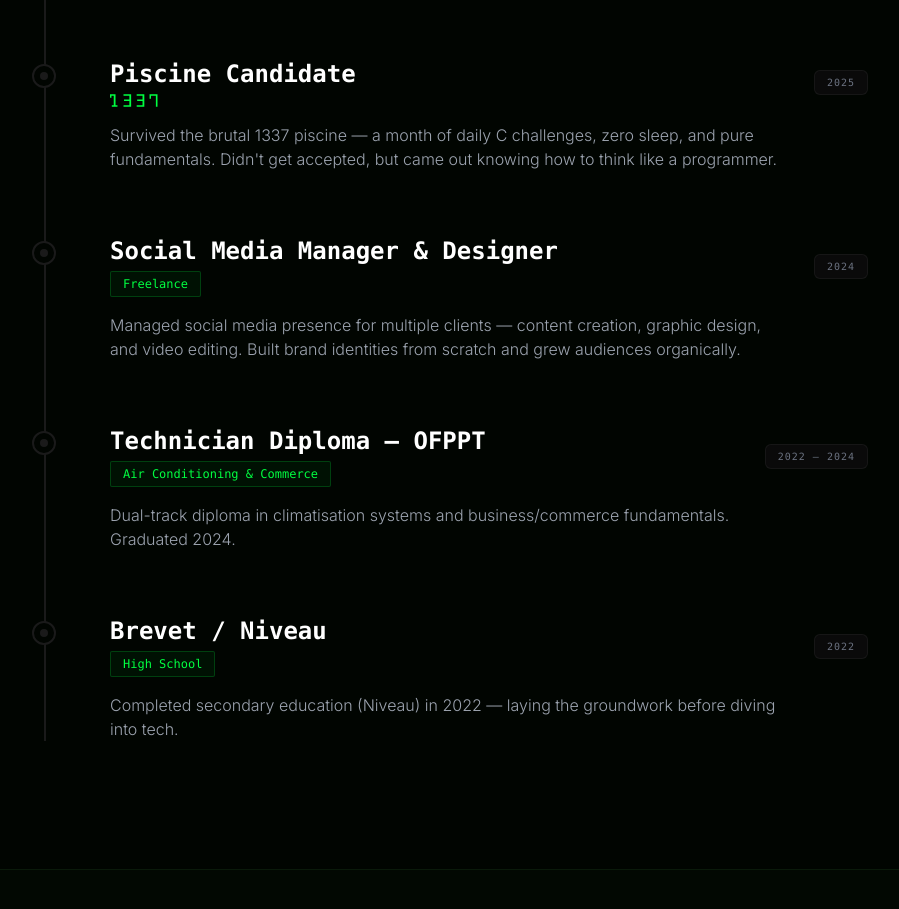
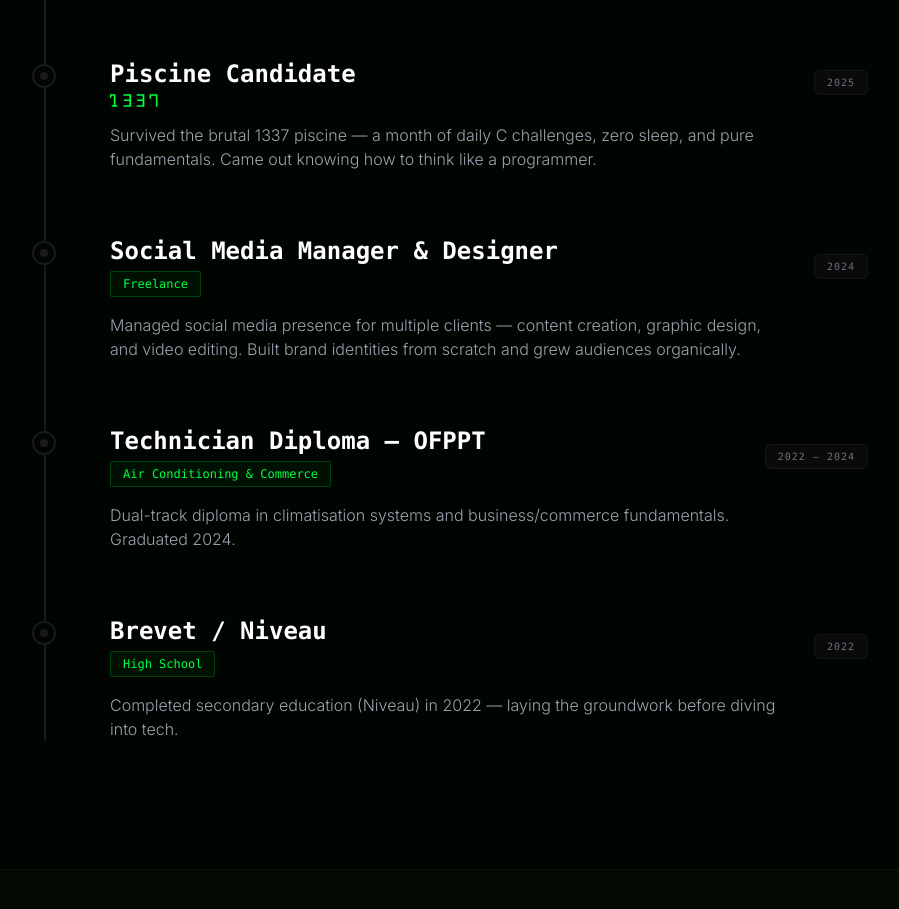
Before and after one commit to Anwaroxxx/Portfolio, a React (Vite) app: page / in a window 1280 px wide. Shown: the part 5120-6029 px from the top of the page, without its empty margins (196-1095 px from the left). Built offline with nearby package versions, Linux system fonts and the light colour scheme.

Commit message:
Update: fixed infos

```diff
--- a/src/data/portfolio.js
+++ b/src/data/portfolio.js
@@ -134,7 +134,7 @@ export const experience = [
     company: "1337",
     period: "2025",
     description:
-      "Survived the brutal 1337 piscine — a month of daily C challenges, zero sleep, and pure fundamentals. Didn't get accepted, but came out knowing how to think like a programmer.",
+      "Survived the brutal 1337 piscine — a month of daily C challenges, zero sleep, and pure fundamentals. Came out knowing how to think like a programmer.",
     logo: "1337",
   },
   {
```
